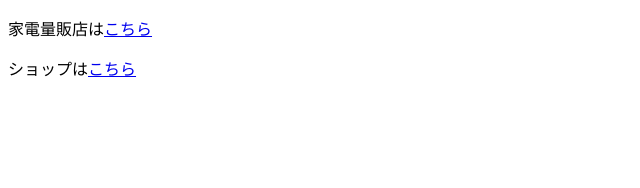
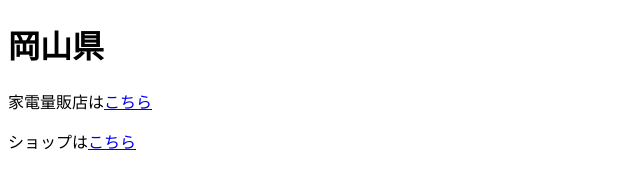
Before and after one commit to fuminishiki/okayama_mobile, a plain HTML site: page index.html in a window 1280 px wide. Shown: the whole page, without its empty margins (0-640 px from the left). Drawn offline with Linux system fonts and the light colour scheme.

Commit message:
Update index.html

```diff
--- a/index.html
+++ b/index.html
@@ -5,6 +5,9 @@
         <title>岡山県</title>
     </head>
     <body>
+        <h1>
+            岡山県
+        </h1>
         <p>
             家電量販店は<a href="https://fuminishiki.github.io/okayamaken_kaden_mobile">こちら</a>
         </p>
```
